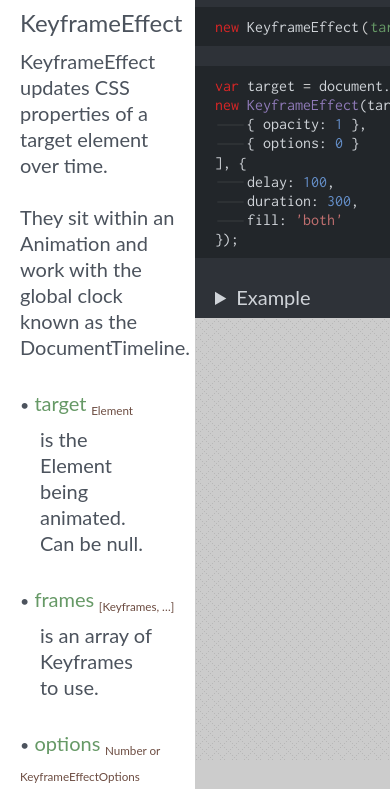
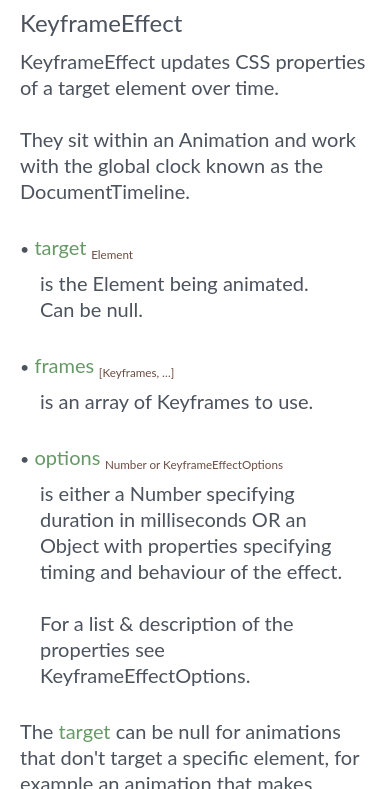
Before and after one commit to choreography/waapi-old, a website: page frontend/wip/index.html in a window 390 px wide. Shown: the part 83-872 px from the top of the page. Drawn offline with Linux system fonts and the light colour scheme; a web font is replaced by a local one.

Commit message:
Toying with idea of context switch between prose and code by scrolling left/right

```diff
--- a/frontend/style.css
+++ b/frontend/style.css
@@ -184,6 +184,7 @@ div.code {
 	font-size: 20px;
 }
 
+
 div.prose { background: hsl(0, 0%, 100%); color: hsl(215, 10%, 33%); }
 div.code { background: hsl(215, 10%, 20%); color: hsl(215, 10%, 83%); }
 
@@ -201,6 +202,25 @@ button.divider {
 button.divider:hover,
 button.divider:active {
 	background: hsl(0, 0%, 50%);
+}
+
+
+@media only screen and (max-width: 1000px) {
+	div.mirror {
+		width: 100%;
+		overflow: scroll;
+		white-space: nowrap;
+	}
+
+	div.prose,
+	div.code {
+		width: 100% !important;
+		white-space: normal;
+	}
+
+	button.divider {
+		display: none;
+	}
 }
 
 
```
